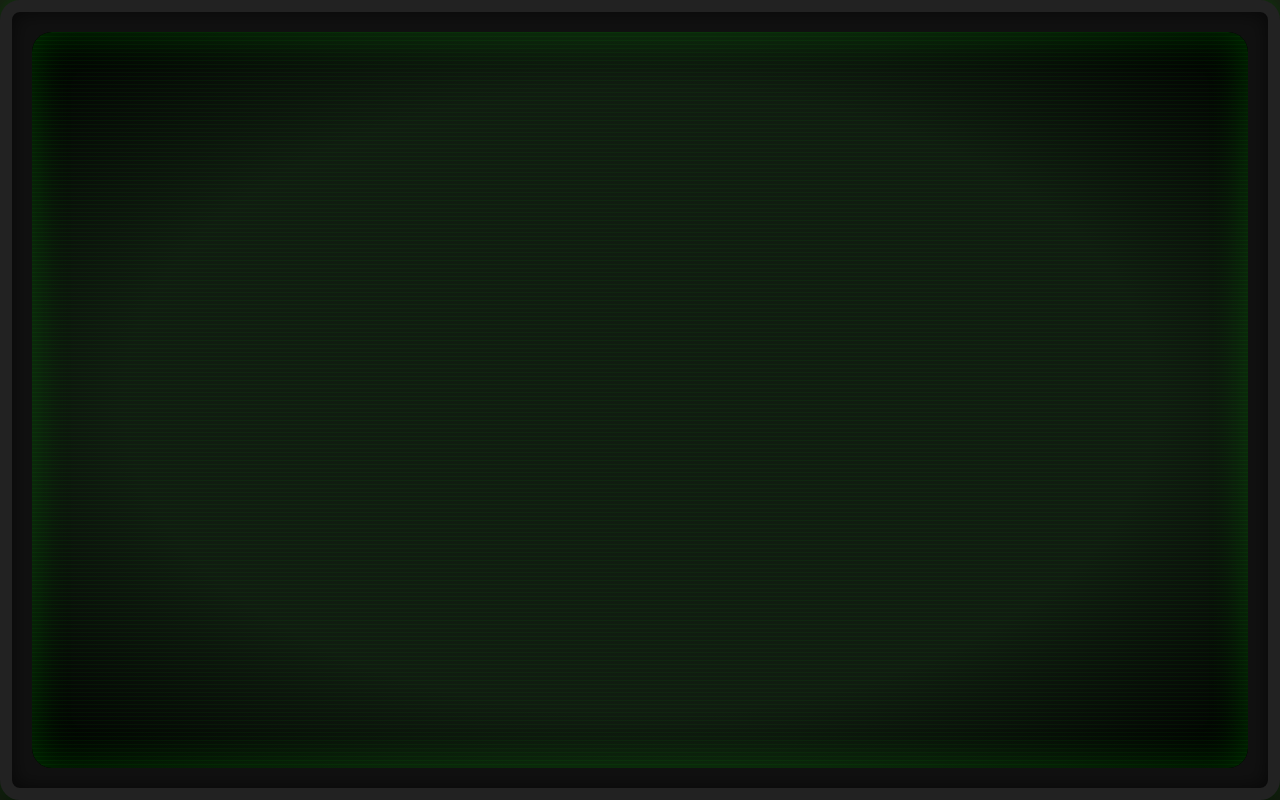
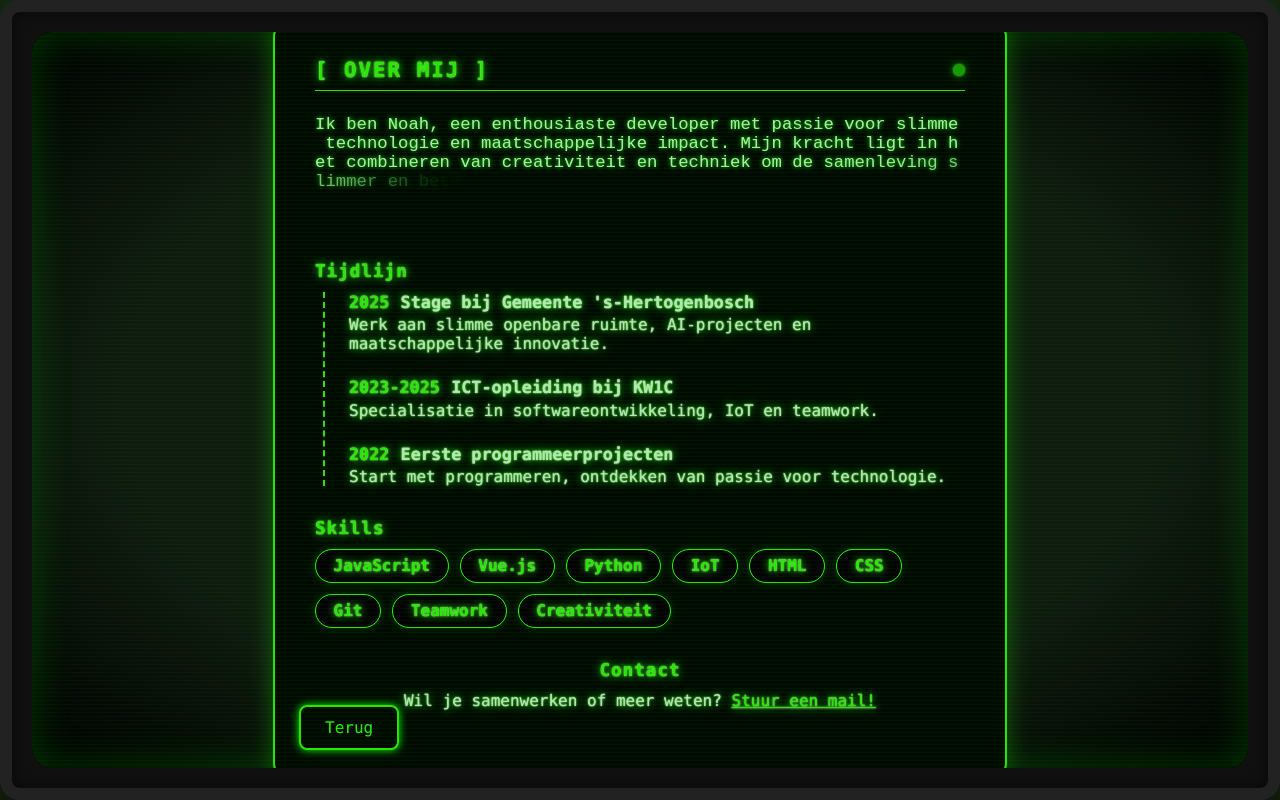
Before and after one commit to NoahSchrijver/PortfolioWebsite, a Vue app: page /overmij in a window 1280 px wide. Before the commit this address had no page. Built offline with nearby package versions, Linux system fonts and the light colour scheme.

Commit message:
Animaties en About Me page toegevoegd

```diff
--- a/src/data/projects.json
+++ b/src/data/projects.json
@@ -4,7 +4,7 @@
     "title": "Vinotion Project",
     "description": "Slimme openbare ruimte dankzij Vision AI",
     "details": "Vinotions Vision AI zetten we in op een sportveld in de openbare ruimte van de gemeente 's-Hertogenbosch. Met het doel om mensen te tellen, waar mensen actief zijn en hoelang dit gebeurt. We doen dit allemaal anoniem en de ai zet de afbeeldingen op locatie al om in data voor privacy",
-    "link": "https://vinotion.com/nl/vidigest/innovatie-in-openbare-ruimte-met-vision-ai/n",
+    "link": "https://vinotion.com/nl/vidigest/innovatie-in-openbare-ruimte-met-vision-ai/",
     "image": "VinotionLogo.png",
     "category" : "Gemeente 's-Hertogenbosch"
 
--- a/src/router/index.js
+++ b/src/router/index.js
@@ -2,12 +2,15 @@ import { createRouter, createWebHistory } from 'vue-router';
 import LoginView from '@/components/LoginView.vue';
 import HomeView from '@/views/HomeView.vue';
 import PortfolioView from '@/views/PortfolioView.vue';
+import OverMijView from '@/views/OverMijView.vue';
 
 const routes = [
   { path: '/', redirect: '/login' },
   { path: '/login', component: LoginView },
   { path: '/home', component: HomeView },
-  { path: '/portfolio', component: PortfolioView } // Nieuwe route
+  { path: '/portfolio', component: PortfolioView },
+  { path: '/overmij', component: OverMijView }
+
 ];
 
 const router = createRouter({
--- a/src/views/HomeView.vue
+++ b/src/views/HomeView.vue
@@ -3,7 +3,7 @@
     <h2>FILE SYSTEM</h2>
     <div class="ui-folders">
       <!-- Router-link naar Over Mij -->
-      <router-link to="/about" class="ui-folder">
+      <router-link to="/overmij" class="ui-folder">
         <span class="ui-icon">[📁]</span>
         <span class="ui-label">Over Mij</span>
       </router-link>
@@ -19,7 +19,7 @@
 
 <script>
 export default {
-  name: 'HomeView'
+  name: "HomeView",
 };
 </script>
 
--- /dev/null
+++ b/src/views/OverMijView.vue
@@ -0,0 +1,259 @@
+<template>
+  <div class="over-mij-ui">
+    <div class="ui-panel">
+      <div class="ui-header">
+        <span class="ui-header-title">[ OVER MIJ ]</span>
+        <span class="ui-header-blip"></span>
+      </div>
+      <div class="ui-section ui-intro">
+        <pre class="ui-typing">
+<span v-for="(char, i) in introText" :key="i" :style="{ animationDelay: i * 0.025 + 's' }">{{ char }}</span>
+        </pre>
+      </div>
+      <div class="ui-section">
+        <h3 class="ui-section-title">Tijdlijn</h3>
+        <div class="timeline">
+          <div class="timeline-item" v-for="item in timeline" :key="item.year">
+            <span class="timeline-year">{{ item.year }}</span>
+            <span class="timeline-title">{{ item.title }}</span>
+            <div class="timeline-desc">{{ item.desc }}</div>
+          </div>
+        </div>
+      </div>
+      <div class="ui-section">
+        <h3 class="ui-section-title">Skills</h3>
+        <div class="skills-list">
+          <span class="skill-badge" v-for="skill in skills" :key="skill">{{
+            skill
+          }}</span>
+        </div>
+      </div>
+      <div class="ui-section ui-contact">
+        <h3 class="ui-section-title">Contact</h3>
+        <span
+          >Wil je samenwerken of meer weten?
+          <a href="mailto:n.schrijver21@gmail.com">Stuur een mail!</a></span
+        >
+      </div>
+      <button class="ui-back-button" @click="$router.go(-1)">Terug</button>
+    </div>
+  </div>
+</template>
+
+<script>
+export default {
+  name: "OverMijView",
+  data() {
+    return {
+      introText: Array.from(
+        "Ik ben Noah, een enthousiaste developer met passie voor slimme technologie en maatschappelijke impact. Mijn kracht ligt in het combineren van creativiteit en techniek om de samenleving slimmer en beter te maken. Nieuwsgierig, leergierig en altijd op zoek naar innovatieve oplossingen!"
+      ),
+      timeline: [
+        {
+          year: "2025",
+          title: "Stage bij Gemeente 's-Hertogenbosch",
+          desc: "Werk aan slimme openbare ruimte, AI-projecten en maatschappelijke innovatie.",
+        },
+        {
+          year: "2023-2025",
+          title: "ICT-opleiding bij KW1C",
+          desc: "Specialisatie in softwareontwikkeling, IoT en teamwork.",
+        },
+        {
+          year: "2022",
+          title: "Eerste programmeerprojecten",
+          desc: "Start met programmeren, ontdekken van passie voor technologie.",
+        },
+      ],
+      skills: [
+        "JavaScript",
+        "Vue.js",
+        "Python",
+        "IoT",
+        "HTML",
+        "CSS",
+        "Git",
+        "Teamwork",
+        "Creativiteit",
+      ],
+    };
+  },
+};
+</script>
+
+<style scoped>
+.over-mij-ui {
+  display: flex;
+  justify-content: center;
+  align-items: flex-start;
+  min-height: 80vh;
+  width: 100%;
+}
+.ui-panel {
+  background: rgba(16, 32, 16, 0.98);
+  border: 2px solid #39ff14;
+  border-radius: 12px;
+  box-shadow: 0 0 24px #39ff1460;
+  padding: 2rem 2.5rem;
+  max-width: 650px;
+  width: 100%;
+  margin: 2rem 0;
+  font-family: "Share Tech Mono", "Consolas", monospace;
+  color: #baffba;
+  position: relative;
+  animation: panelFadeIn 0.9s cubic-bezier(0.4, 0, 0.2, 1);
+}
+@keyframes panelFadeIn {
+  from {
+    opacity: 0;
+    transform: translateY(40px) scale(0.98);
+  }
+  to {
+    opacity: 1;
+    transform: translateY(0) scale(1);
+  }
+}
+.ui-header {
+  display: flex;
+  align-items: center;
+  justify-content: space-between;
+  margin-bottom: 1.5rem;
+  border-bottom: 1.5px solid #39ff14;
+  padding-bottom: 0.5rem;
+}
+.ui-header-title {
+  color: #39ff14;
+  font-weight: bold;
+  font-size: 1.3rem;
+  letter-spacing: 2px;
+}
+.ui-header-blip {
+  width: 12px;
+  height: 12px;
+  background: #39ff14;
+  border-radius: 50%;
+  box-shadow: 0 0 8px #39ff14, 0 0 2px #fff;
+  animation: blip 1.2s infinite alternate;
+}
+@keyframes blip {
+  0%,
+  100% {
+    opacity: 1;
+  }
+  50% {
+    opacity: 0.3;
+  }
+}
+.ui-section {
+  margin-bottom: 2rem;
+}
+.ui-section-title {
+  color: #39ff14;
+  font-size: 1.1rem;
+  margin-bottom: 0.7rem;
+  font-weight: bold;
+  letter-spacing: 1px;
+}
+.ui-intro pre.ui-typing {
+  background: none;
+  border: none;
+  color: #baffba;
+  font-size: 1.08rem;
+  margin: 0 0 0.5rem 0;
+  padding: 0;
+  white-space: pre-wrap;
+  text-shadow: 0 0 4px #39ff14;
+  min-height: 90px;
+}
+.ui-typing span {
+  opacity: 0;
+  animation: typingFadeIn 0.8s forwards;
+  animation-delay: var(--delay, 0s);
+  font-family: inherit;
+  display: inline-block;
+}
+@keyframes typingFadeIn {
+  to {
+    opacity: 1;
+  }
+}
+.timeline {
+  margin-left: 0.5rem;
+  border-left: 2px dashed #39ff14;
+  padding-left: 1.5rem;
+}
+.timeline-item {
+  margin-bottom: 1.5rem;
+  position: relative;
+}
+.timeline-year {
+  color: #39ff14;
+  font-weight: bold;
+  margin-right: 0.7rem;
+  font-size: 1.05rem;
+}
+.timeline-title {
+  font-weight: bold;
+  font-size: 1.05rem;
+}
+.timeline-desc {
+  margin: 0.2rem 0 0.2rem 0;
+  font-size: 1rem;
+  color: #baffba;
+}
+.skills-list {
+  display: flex;
+  flex-wrap: wrap;
+  gap: 0.7rem;
+}
+.skill-badge {
+  background: #181818;
+  color: #39ff14;
+  border: 1.5px solid #39ff14;
+  border-radius: 20px;
+  padding: 0.4rem 1.1rem;
+  font-size: 1rem;
+  font-weight: 600;
+  box-shadow: 0 0 8px #39ff1433;
+  transition: background 0.2s, color 0.2s;
+}
+.skill-badge:hover {
+  background: #39ff14;
+  color: #181818;
+}
+.ui-contact {
+  text-align: center;
+}
+.ui-contact a {
+  color: #39ff14;
+  text-decoration: underline;
+  transition: color 0.2s;
+}
+.ui-contact a:hover {
+  color: #fff;
+}
+.ui-back-button {
+  position: absolute;
+  left: 1.5rem;
+  bottom: 1.5rem;
+  padding: 0.7rem 1.5rem;
+  font-size: 1rem;
+  color: #39ff14;
+  background: transparent;
+  border: 2px solid #39ff14;
+  border-radius: 8px;
+  cursor: pointer;
+  transition: background 0.2s, color 0.2s;
+  font-family: "Share Tech Mono", "Consolas", monospace;
+  box-shadow: 0 0 8px #39ff14;
+}
+.ui-back-button:hover {
+  background: #39ff14;
+  color: #181818;
+}
+@media (max-width: 700px) {
+  .ui-panel {
+    padding: 1rem 0.5rem;
+  }
+}
+</style>
--- a/src/views/PortfolioView.vue
+++ b/src/views/PortfolioView.vue
@@ -14,6 +14,7 @@
         :class="{ expanded: project.expanded }"
         v-for="(project, index) in filteredProjects"
         :key="project.id"
+        :style="{ animationDelay: index * 0.12 + 's' }"
       >
         <div class="ui-project-header" @click="toggleDetails(index)">
           <img
@@ -138,6 +139,8 @@ export default {
   padding: 1rem;
   overflow: hidden; /* Beperk de inhoud */
   height: 150px; /* Standaard hoogte */
+  opacity: 0;
+  animation: projectFadeIn 0.6s cubic-bezier(0.4, 0, 0.2, 1) forwards;
 }
 
 .ui-project.expanded {
@@ -229,4 +232,15 @@ export default {
   background: #39ff14;
   color: #000;
 }
+
+@keyframes projectFadeIn {
+  from {
+    opacity: 0;
+    transform: translateY(30px) scale(0.98);
+  }
+  to {
+    opacity: 1;
+    transform: translateY(0) scale(1);
+  }
+}
 </style>
```
